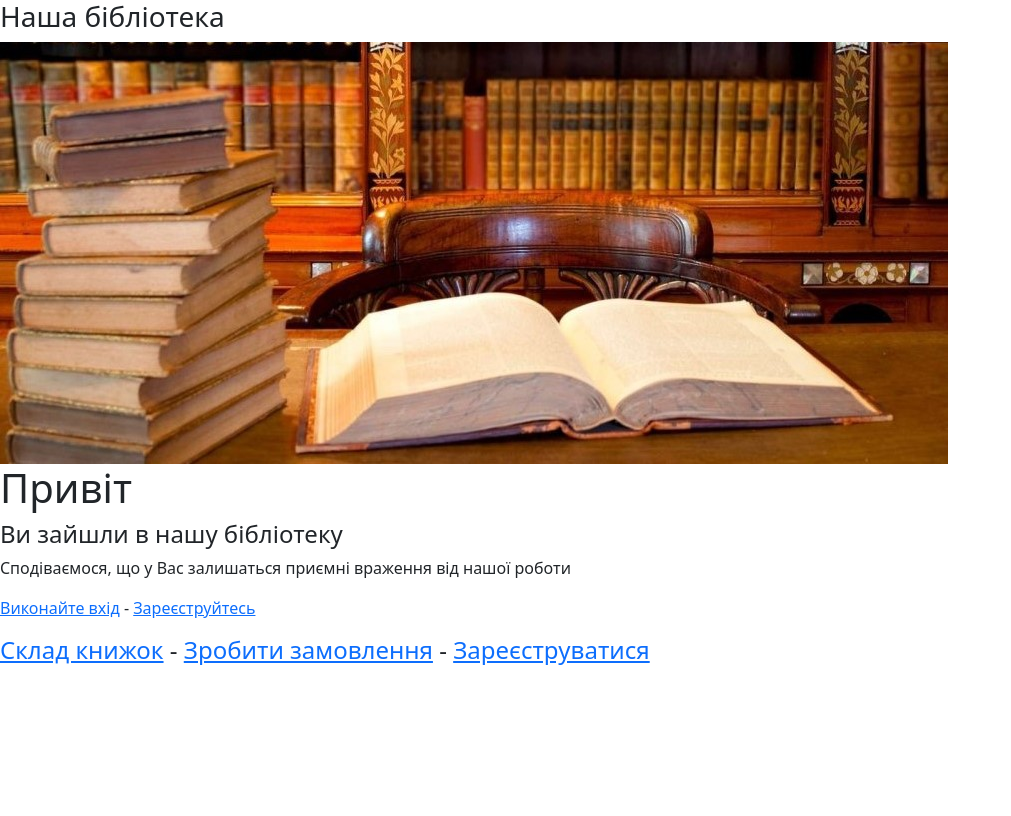
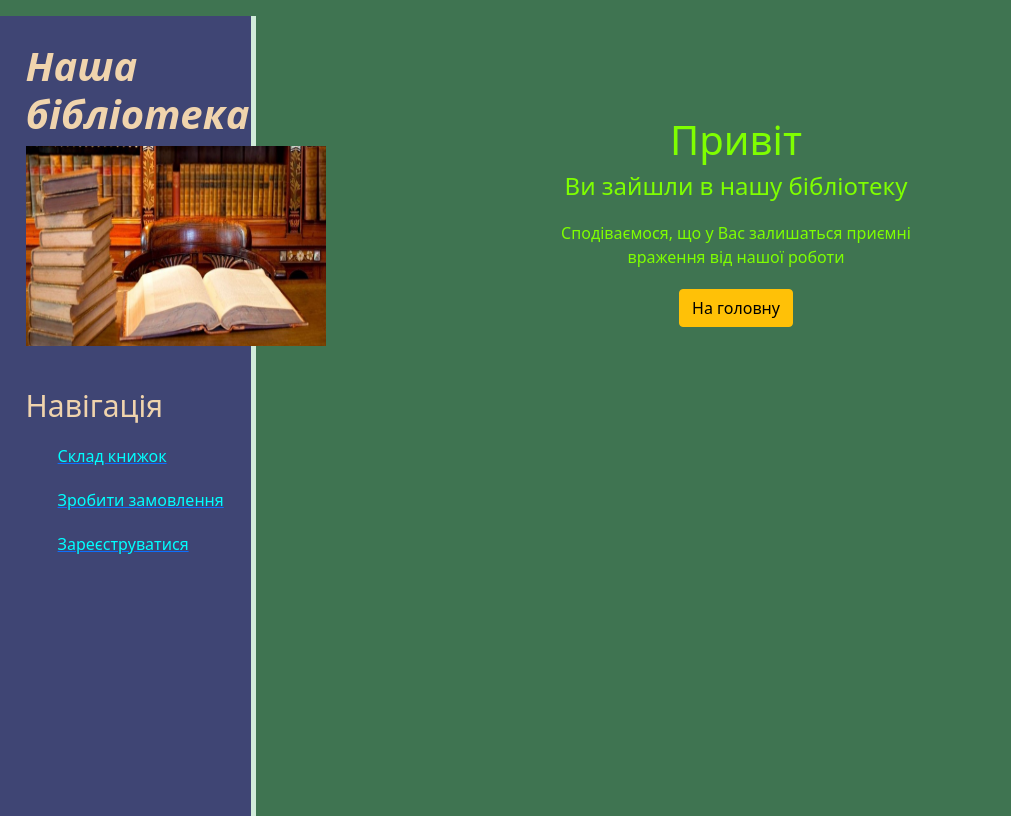
Before and after one commit to yatagan/ILS, a Django app: page / in a window 1280 px wide. Shown: the whole page, without its empty margins (0-1011 px from the left). Before the commit the page ends 665 px from the top, so only its background shows below. Run offline with Django 4.2, Linux system fonts and the light colour scheme.

Commit message:
A little more beauty

```diff
--- a/ILS/settings.py
+++ b/ILS/settings.py
@@ -125,8 +125,9 @@ STATIC_URL = '/static/'
 
 STATICFILES_DIRS = [
     BASE_DIR / "static",
+    '/var/www/static/',
+]
 
-]
 
 # Default primary key field type
 # https://docs.djangoproject.com/en/4.0/ref/settings/#default-auto-field
--- a/core/static/core/css/core.css
+++ b/core/static/core/css/core.css
@@ -1,3 +1,55 @@
 body {
-    background: rgb(129, 203, 141);
+    background: #3f7451;
 }
+
+aside {
+    float:left;
+    background:#3f4574;
+    width: 20%;
+    padding: 2.0%;
+    height: 100vh;
+    color: rgb(240, 212, 173);
+    border-right: 5px solid #d1ecda;
+}
+
+aside img {
+    width: 300px;
+    height: 200px;
+    float: left;
+}
+
+aside .logo {
+    font-style: italic;
+    font-size: 30pt;
+    margin-left: auto;
+    font-weight: bold;
+}
+
+aside h5 {
+    margin-top: 250px;
+    font-size: 30px;
+}
+
+aside ul li {
+    color: aqua;
+    display: block;
+    margin-top: 20px;
+    transition: transform cubic-bezier(0.6, 0.04, 0.98, 0.335) ease;
+}
+
+aside ul:hover, aside ul a:hover {
+    color: rgb(179, 78, 78);
+    text-decoration: none;
+    transform: scale(1.1);
+
+}
+
+main .features {
+    float:left;
+    color: chartreuse;
+    margin-top: 100px;
+    text-align: center;
+    width: 75%;
+}
+
+main .features p {max-width: 400px; margin: 20px auto}
--- a/core/templates/core/base.html
+++ b/core/templates/core/base.html
@@ -7,26 +7,34 @@
     <meta name="viewport" content="width=device-width, initial-scale=1.0">
     <title>Home page</title>
     <link rel="stylesheet" href="https://cdn.jsdelivr.net/npm/bootstrap@5.1.3/dist/css/bootstrap.min.css">
-    <link rel="stylesheet" href="{% static 'core/scc/core.css' %}">
+    <link rel="stylesheet" href="{% static 'core/css/core.css' %}">
+    <link rel="styiessheet" href="https://use.fontawesome.com/releases/v5.8.2/css/all.css">
 </head>
   <body>
-    <h3>Наша бібліотека</h3>
     <aside>
+        <h3><span class="logo">Наша бібліотека</span></h3>
         <img src="{% static 'core/img/librery.jpg' %}">
+
+        <h5>Навігація</h5>
+        <ul>
+            <a href="{% url 'warehouse:index' %}"><li><i class="fa-thin fa-address-book"></i>Склад книжок</li></a>
+            <a href="{% url 'library_reception:index' %}"><li><i class="fa-thin fa-user-graduate"></i>Зробити замовлення</li></a>
+                {% if user.is_authenticated %}
+                Вітаємо, {{ user.username }}.
+                <a href="{% url 'visitors:logout' %}"><li><i class="fa-thin fa-user-graduate"></i>Вихід</li></a>
+                {% else %}
+                    <a href="{% url 'visitors:login' %}"><li><i class="fa-thin fa-user-graduate"></i>Зареєструватися</li></a>
+                {% endif %} <li></li>
+        </ul>
     </aside>
     <main>
         {% block content %}
         {% endblock content %}
     </main>
         <p><h4>
-            <a href="{% url 'warehouse:index' %}">Склад книжок</a> -
-            <a href="{% url 'library_reception:index' %}">Зробити замовлення</a> -
-            {% if user.is_authenticated %}
-                Вітаємо, {{ user.username }}.
-                <a href="{% url 'visitors:logout' %}">Вихід</a>
-            {% else %}
-                <a href="{% url 'visitors:login' %}">Зареєструватися</a>
-            {% endif %}
+
+
+
         </h4></p>
 
   </body>
--- a/core/templates/core/index.html
+++ b/core/templates/core/index.html
@@ -1,15 +1,15 @@
 {% extends "core/base.html" %}
 
 {% block content%}
-<h1>Привіт</h1>
-<h4>Ви зайшли в нашу бібліотеку</h4>
-<p>Сподіваємося, що у Вас залишаться приємні враження від нашої роботи</p>
+    <div class="features">
+        <h1>Привіт</h1>
+        <h4>Ви зайшли в нашу бібліотеку</h4>
+        <p>Сподіваємося, що у Вас залишаться приємні враження від нашої роботи</p>
+        <button class="btn btn-warning">На головну</button>
+    </div>
 
 {% if user.is_authenticated %}
 Hello, {{user.username }}
-{% else %}
-<a href="{% url 'visitors:login' %}">Виконайте вхід</a> -
-<a href="{% url 'visitors:register %">Зареєструйтесь</a>
 {% endif %}
 
 {% endblock content %}
--- a/visitors/templates/registration/logged_out.html
+++ b/visitors/templates/registration/logged_out.html
@@ -1,7 +1,10 @@
 {% extends "core/base.html" %}
 
 {% block content %}
+  <div class="features">
+      <p><h5>Ви вийшли із застосунку. Дякуємо, що завітали до нас.</h5></p>
+    <button class="btn btn-warning">На головну</button>
+  </div>
 
-  <p><h5>Ви вийшли із застосунку. Дякуємо, що завітали до нас.</h5></p>
 
 {% endblock content %}
```
Also changed, not shown: core/models.py (+24 -0 lines), library_reception/views.py (+3 -9 lines), visitors/templates/registration/login.html (+3 -5 lines), visitors/templates/visitors/register.html (+8 -8 lines).
